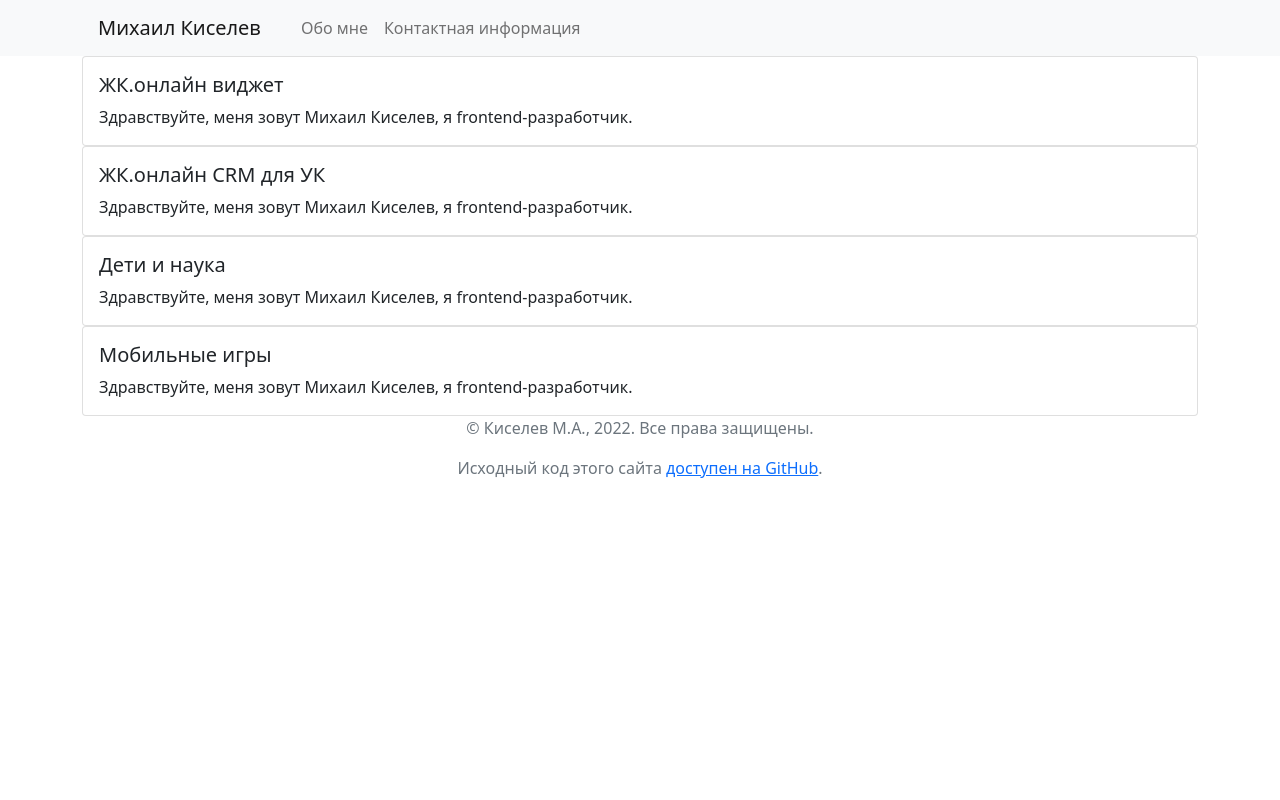
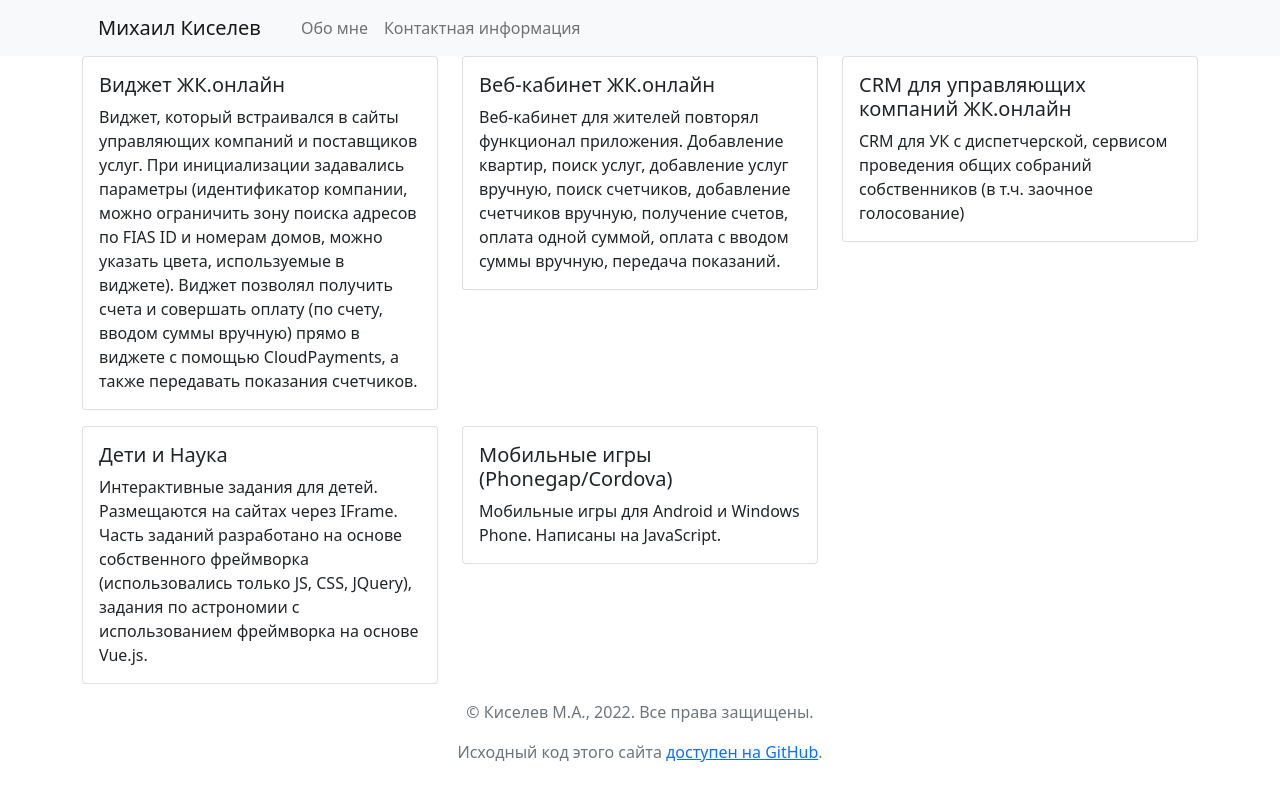
Before and after one commit to mikhail-a-kiselev/kiselevsu, a Next.js app: page /portfolio in a window 1280 px wide. Built offline with nearby package versions, Linux system fonts and the light colour scheme.

Commit message:
portfolio page

```diff
--- a/src/pages/portfolio.tsx
+++ b/src/pages/portfolio.tsx
@@ -1,8 +1,61 @@
 import React from 'react'
-import { Card } from 'react-bootstrap'
+import { Card, Col, Row } from 'react-bootstrap'
 import Head from 'next/head'
+
+type projectsItem = {
+  title: string,
+  description: string
+  technologies: string[]
+  pics: string[],
+  site: string,
+  siteExists: boolean
+}
+
 function Portfolio () {
-  return <div>
+
+  const projects: projectsItem[] = [
+    {
+      title:'Виджет ЖК.онлайн',
+      description:'Виджет, который встраивался в сайты управляющих компаний и поставщиков услуг. При инициализации задавались параметры (идентификатор компании, можно ограничить зону поиска адресов по FIAS ID и номерам домов, можно указать цвета, используемые в виджете). Виджет позволял получить счета и совершать оплату (по счету, вводом суммы вручную) прямо в виджете с помощью CloudPayments, а также передавать показания счетчиков.',
+      technologies:['React', 'Redux', 'Sagas', 'Typescript', 'SASS', 'REST API'],
+      pics: [],
+      site: 'https://demo.zhk.online',
+      siteExists: false
+    },
+    {
+      title:'Веб-кабинет ЖК.онлайн',
+      description:'Веб-кабинет для жителей повторял функционал приложения. Добавление квартир, поиск услуг, добавление услуг вручную, поиск счетчиков, добавление счетчиков вручную, получение счетов, оплата одной суммой, оплата с вводом суммы вручную, передача показаний.',
+      technologies:['React', 'Redux', 'Sagas', 'Typescript', 'SASS', 'REST API'],
+      pics:[],
+      site: 'https://zhk.online',
+      siteExists: false
+    },
+    {
+      title:'CRM для управляющих компаний ЖК.онлайн',
+      description:'CRM для УК с диспетчерской, сервисом проведения общих собраний собственников (в т.ч. заочное голосование)',
+      technologies:['React', 'REST API'],
+      pics:[],
+      site: 'https://uk.zhk.online',
+      siteExists: false
+    },
+    {
+      title:'Дети и Наука',
+      description:'Интерактивные задания для детей. Размещаются на сайтах через IFrame. Часть заданий разработано на основе собственного фреймворка (использовались только JS, CSS, JQuery), задания по астрономии с использованием фреймворка на основе Vue.js.',
+      technologies:['Vanilla JS', 'JQuery', 'Grunt', 'Vue', 'SASS', 'PUB'],
+      pics:[],
+      site: 'https://okrmir.cpm77.ru/',
+      siteExists: true
+    },
+    {
+      title:'Мобильные игры (Phonegap/Cordova)',
+      description:'Мобильные игры для Android и Windows Phone. Написаны на JavaScript.',
+      technologies:['Vanilla JS','CSS',  'Cordova', 'Java'],
+      pics:[],
+      site: 'http://code-mech.com',
+      siteExists: true
+    },
+  ];
+  return <>
     <Head>
       <title key="title">Портфолио Михаила Киселева</title>
       <meta
@@ -36,39 +89,21 @@ function Portfolio () {
             content=""
         />
     </Head>
+    <Row>
+      {projects.map((item)=>{
+        return <Col xs={12} sm={6} md={4} className="mb-3">
           <Card>
             <Card.Body>
-        <Card.Title>ЖК.онлайн виджет</Card.Title>
+              <Card.Title>{item.title}</Card.Title>
               <Card.Text>
-          Здравствуйте, меня зовут Михаил Киселев, я frontend-разработчик.
+                {item.description}
               </Card.Text>
             </Card.Body>
           </Card>
-    <Card>
-      <Card.Body>
-        <Card.Title>ЖК.онлайн CRM для УК</Card.Title>
-        <Card.Text>
-          Здравствуйте, меня зовут Михаил Киселев, я frontend-разработчик.
-        </Card.Text>
-      </Card.Body>
-    </Card>
-    <Card>
-      <Card.Body>
-        <Card.Title>Дети и наука</Card.Title>
-        <Card.Text>
-          Здравствуйте, меня зовут Михаил Киселев, я frontend-разработчик.
-        </Card.Text>
-      </Card.Body>
-    </Card>
-    <Card>
-      <Card.Body>
-        <Card.Title>Мобильные игры</Card.Title>
-        <Card.Text>
-          Здравствуйте, меня зовут Михаил Киселев, я frontend-разработчик.
-        </Card.Text>
-      </Card.Body>
-    </Card>
-  </div>
+        </Col>
+      })}
+    </Row>
+  </>
 }
 
 export default Portfolio
```
Lines whose indentation alone changed are shown as unchanged.
